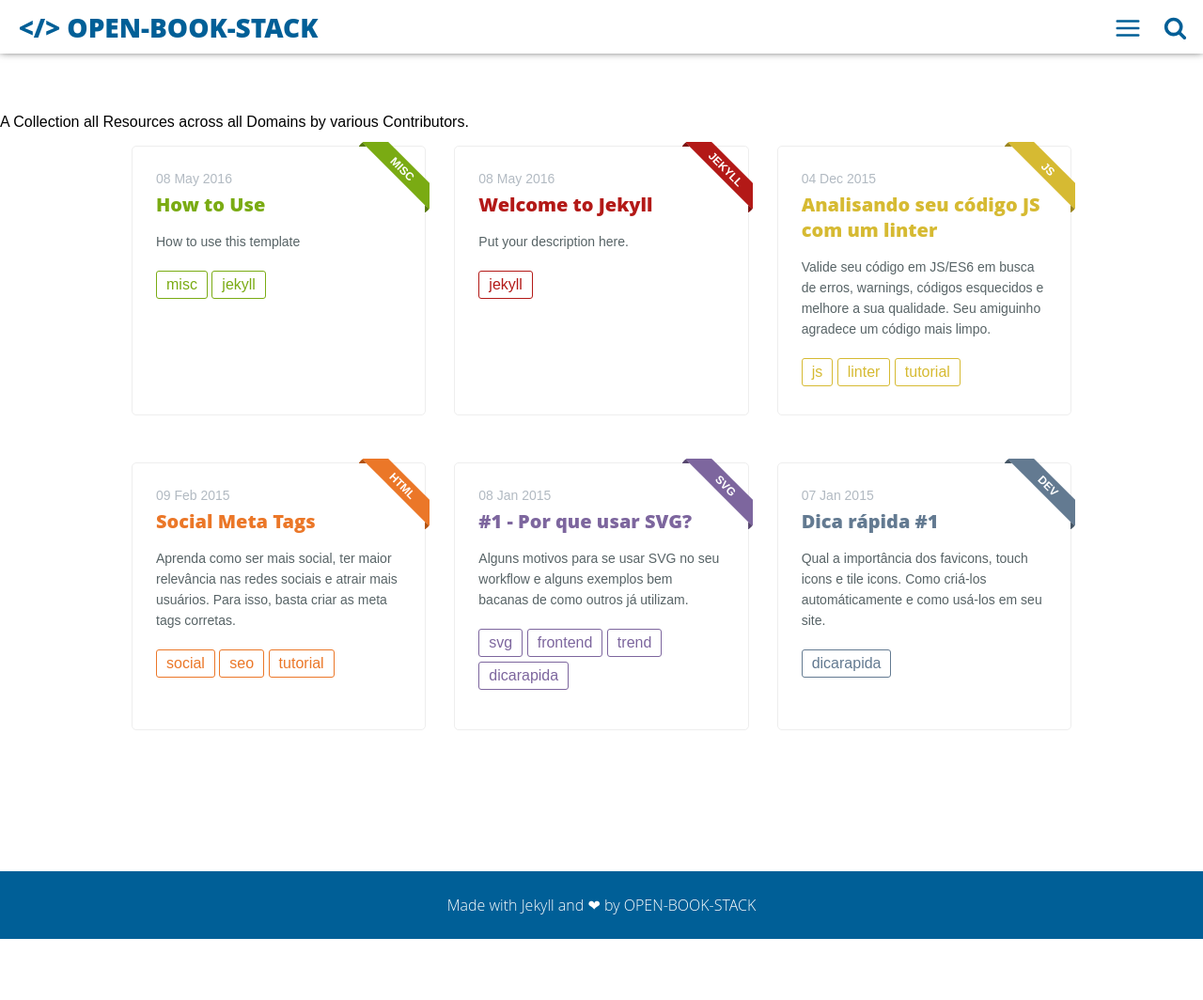
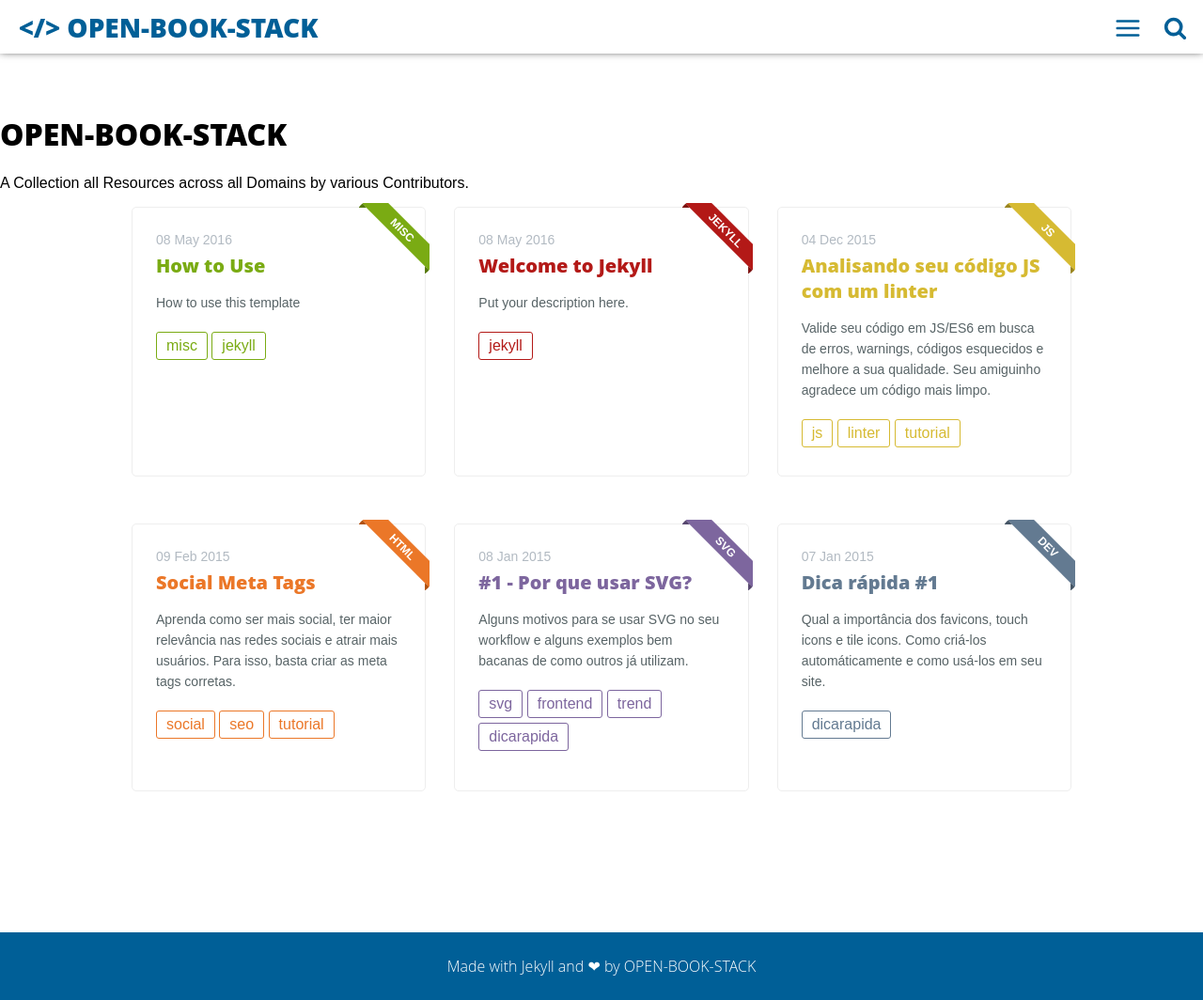
Before and after one commit to OpenBookStack/open.github.io, a Jekyll site: the page built from index.html, in a window 1280 px wide and 1064 px high. Shown: the whole window at 94% size. Built offline with Jekyll 4.4.1, drawn with Linux system fonts in a browser that asks for light colours.

Commit message:
Update index.html

```diff
--- a/index.html
+++ b/index.html
@@ -5,8 +5,8 @@ layout: default
 
 <main class="home" id="post" role="main" itemprop="mainContentOfPage" itemscope="itemscope" itemtype="http://schema.org/Blog">
 
-    <div class="content">
-     <h1 class="post-title">{{ site.name }}</h1>
+    <div class="content" style="height=100%">
+     <h1 class="post-title">{{ site.title }}</h1>
      <p class="subtitle">
          {{ site.description }}
      </p>
```
